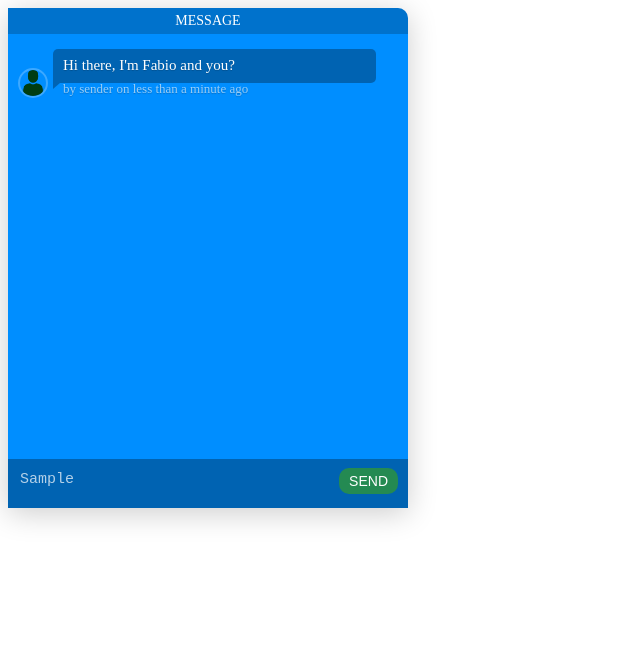
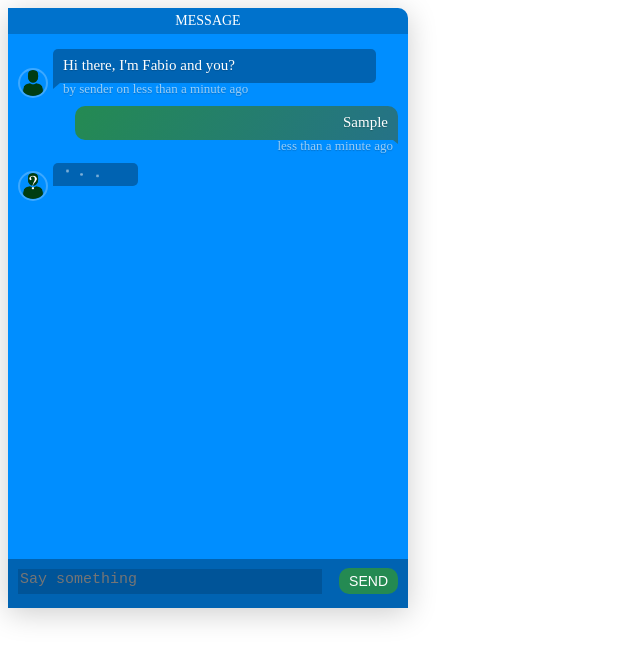
Before and after one commit to K4us/Chat-Box, a website: page index.html in a window 1280 px wide. Both pictures are taken after typing "Sample" into the empty fields and a click on the button "SEND". Shown: the whole page, without its empty margins (0-640 px from the left). Drawn offline with nearby package versions, Linux system fonts and the light colour scheme; files that its build step writes are made by us from their sources.

Commit message:
- update

```diff
--- a/index.html
+++ b/index.html
@@ -9,7 +9,7 @@
 </head>
 
 <body>
-  <div class="chat">
+  <div id="chat" class="chat">
     <div class="chat-title">
       <h1>Message</h1>
     </div>
@@ -17,8 +17,8 @@
       <div id="messages-content" class="messages-content"></div>
     </div>
     <div class="message-box">
-      <textarea id="message-input" type="text" class="message-input" placeholder="Say something"></textarea>
-      <button type="submit" class="message-submit">Send</button>
+      <textarea id="message-input" maxlength="150" type="text" class="message-input" placeholder="Say something"></textarea>
+      <button id="message-submit" type="submit" class="message-submit">Send</button>
     </div>
   </div>
   <script src='js/jquery.min.js'></script>
--- a/js/index.js
+++ b/js/index.js
@@ -1,9 +1,15 @@
 "use strict";
 var appendFakeMessage;
-var MessageBox = function () {
+var MessageBox = function (option) {
+  var chat = $('#chat');
+  chat.css({
+    'width': option.width + 'px',
+    'height': option.height + 'px'
+  });
+  this.user = option.user;
+  this.timeI = 0;
   this.messageContent = $('#messages-content');
-  this.i = 0;
-  this.timeI = 0;
+  this.inputMessage = $('#message-input');
   this.messageContent.mCustomScrollbar();
   this.textAlign = {
     LEFT: 'text-align-left',
@@ -29,42 +35,59 @@ var MessageBox = function () {
   };
 
   this.insertMessage = function () {
-    var msg = $('.message-input').val();
-    if ($.trim(msg) == '') {
-      return false;
-    }
-    $('<div class="message message-personal">' + msg + '</div>').appendTo($('.mCSB_container')).addClass('new');
-    this.setInfo(this.textAlign.RIGHT, (new Date()).toISOString());
-    $('.message-input').val(null);
-    this.updateScrollbar();
+    var msg = this.inputMessage.val().substr(0, 150);
+    if ($.trim(msg) == '') return;
+    var self = this;
+    setTimeout(function () {
+      self.inputMessage.val(null);
+    }, 0);
+    var message = {
+      text: msg,
+      sender: this.user
+    };
+    // open on production
+    // socket.emit('message', message);
+
+    // remove on production
+    this.appendMessage(message);
     setTimeout(function () {
       appendFakeMessage();
     }, 1000 + (Math.random() * 20) * 100);
   };
 
-  $('.message-submit').click(function () {
-    this.insertMessage();
+  var self = this;
+  $('#message-submit').click(function () {
+    self.insertMessage();
   });
-  var self = this;
-  $('#message-input').on('keydown', function (e) {
+  this.inputMessage.on('keydown', function (e) {
     if (e.which == 13) {
-      self.insertMessage();
-      return false;
+      if (e.ctrlKey) {
+        self.inputMessage.val(self.inputMessage.val() + '\n')
+        self.inputMessage.scrollTop(self.inputMessage.height());
+      } else {
+        self.insertMessage();
+      }
     }
   });
 
   this.loading = function () {
-    if ($('#message-input').val() != '') return false;
+    if (this.inputMessage.val() != '') return false;
     var element = '<div class="message loading new"><figure class="avatar"><img src="image/avatar-unknown.png" /></figure><span></span></div>';
     $(element).appendTo($('.mCSB_container'));
     this.updateScrollbar();
   };
 
   this.appendMessage = function (message) {
-    $('.message.loading').remove();
-    var element = '<div class="message new"><figure class="avatar"><img src="image/avatar.png" /></figure>' + message + '</div>'
-    $(element).appendTo($('.mCSB_container')).addClass('new');
-    this.setInfo(this.textAlign.LEFT, (new Date()).toISOString(), 'sender');
+    if (message.sender.id == this.user.id) {
+      $('<div class="message message-personal">' + message.text + '</div>').appendTo($('.mCSB_container')).addClass('new');
+      this.setInfo(this.textAlign.RIGHT, (new Date()).toISOString());
+    } else {
+      $('.message.loading').remove();
+      var element = '<div class="message new"><figure class="avatar"><img src="' + message.sender.avatar + '" /></figure>' + message.text + '</div>'
+      $(element).appendTo($('.mCSB_container')).addClass('new');
+      this.setInfo(this.textAlign.LEFT, (new Date()).toISOString(), message.sender.name);
+    }
+
     this.updateScrollbar();
   }
 };
@@ -72,11 +95,26 @@ var MessageBox = function () {
 $(document).ready(function () {
   var fakeMessages = ['Hi there, I\'m Fabio and you?', 'Nice to meet you', 'How are you?', 'Not too bad, thanks', 'What do you do?', 'That\'s awesome', 'Codepen is a nice place to stay', 'I think you\'re a nice person', 'Why do you think that?', 'Can you explain?', 'Anyway I\'ve gotta go now', 'It was a pleasure chat with you', 'Time to make a new codepen', 'Bye', ':)'];
   var i = 0;
-  var messageBox = new MessageBox();
+  var user = {
+    id: '123',
+    name: 'sender'
+  };
+  var messageBox = new MessageBox({
+    user: user,
+    width: 400,
+    height: 600
+  });
   appendFakeMessage = function () {
     messageBox.loading();
     setTimeout(() => {
-      messageBox.appendMessage(fakeMessages[i]);
+      messageBox.appendMessage({
+        text: fakeMessages[i],
+        sender: {
+          id: '321',
+          name: 'sender',
+          avatar: 'image/avatar.png'
+        }
+      });
       i++;
       i = i >= fakeMessages.length ? 0 : i;
     }, 1000 + (Math.random() * 20) * 100, this);
--- a/scss/style.scss
+++ b/scss/style.scss
@@ -37,9 +37,10 @@ $font-size: 14px;
 /*--------------------Chat--------------------*/
 
 .chat {
-  width: 400px;
-  height: 80vh;
-  max-height: 500px;
+  min-width: 320px;
+  min-height: 568px;
+  width: 100%;
+  height: 100%;
   z-index: 2;
   overflow: hidden;
   box-shadow: 0 5px 30px rgba(0, 0, 0, .2);
@@ -198,7 +199,6 @@ $font-size: 14px;
   padding: 10px;
   position: relative;
   & .message-input {
-    background: none;
     border: none;
     outline: none!important;
     resize: none;
@@ -206,8 +206,9 @@ $font-size: 14px;
     font-size: $font-size + 1px;
     height: 25px;
     margin: 0;
-    padding-right: 20px;
-    width: 265px;
+    width: 80%;
+    background: rgba(0, 0, 0, 0.15);
+    overflow: auto;
   }
   textarea:focus:-webkit-placeholder {
     color: transparent;
```
